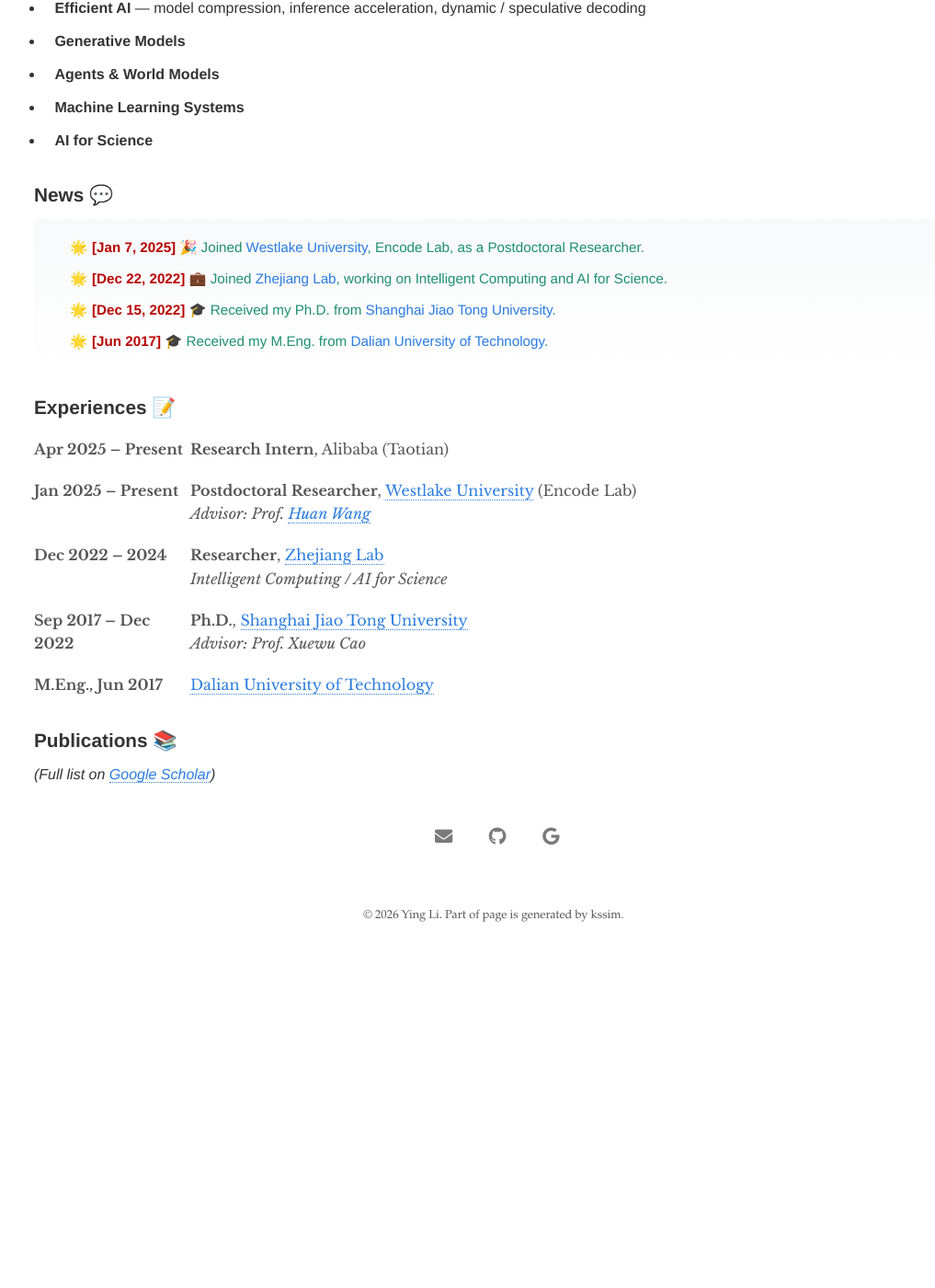
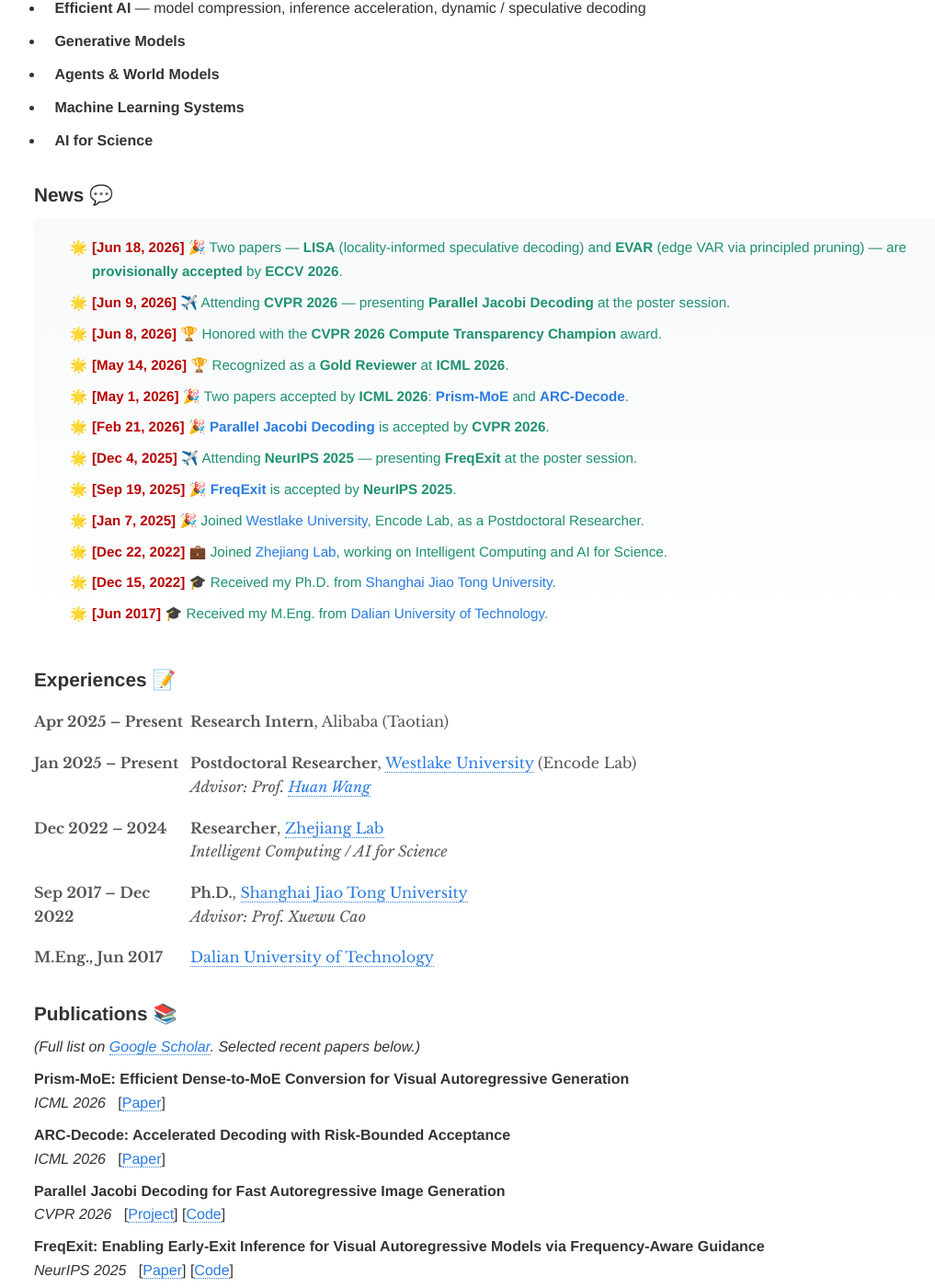
Before and after one commit to NeuraLiying/NeuraLiying.github.io, a Jekyll site: the page built from index.md, in a window 1280 px wide and 1400 px high, scrolled down 533 px. Shown: the whole window at 92% size, without its empty margins (103-1120 px from the left). Built offline with Jekyll 4.4.1, drawn with Linux system fonts in a browser that asks for light colours; our own code applies the rules of GitHub Pages for plain Markdown files; before the commit the page ends 1573 px from its top, so only the background shows below that.

Commit message:
Add 8 paper/award news entries and 4 publications
News (reverse chronological, new items):
- 2026.06.18 ECCV 2026 — LISA + EVAR provisionally accepted
- 2026.06.09 CVPR 2026 — attending, poster
- 2026.06.08 CVPR 2026 Compute Transparency Champion award
- 2026.05.14 ICML 2026 Gold Reviewer award
- 2026.05.01 ICML 2026 — Prism-MoE + ARC-Decode accepted
- 2026.02.21 CVPR 2026 — Parallel Jacobi Decoding accepted
- 2025.12.04 NeurIPS 2025 — attending, poster
- 2025.09.19 NeurIPS 2025 — FreqExit accepted

Publications:
- Prism-MoE (ICML 2026)
- ARC-Decode (ICML 2026)
- Parallel Jacobi Decoding (CVPR 2026)
- FreqExit (NeurIPS 2025)

Paper titles in News link out to the paper/project page directly so
readers can one-click from the news scroll.

Co-Authored-By: Claude Opus 4.7 <noreply@anthropic.com>

```diff
--- a/index.md
+++ b/index.md
@@ -22,6 +22,14 @@ My work focuses on making large models **faster**, **lighter**, and **deployable
 
 <div style="max-height:500px;overflow-y:auto;padding:15px;background-color:#f9f9f9;border-radius:6px;">
   <ul>
+    <li><b><font color="#b80000">[Jun 18, 2026]</font></b> 🎉 Two papers — <b>LISA</b> (locality-informed speculative decoding) and <b>EVAR</b> (edge VAR via principled pruning) — are <b>provisionally accepted</b> by <b>ECCV 2026</b>.</li>
+    <li><b><font color="#b80000">[Jun 9, 2026]</font></b> ✈️ Attending <b>CVPR 2026</b> — presenting <b>Parallel Jacobi Decoding</b> at the poster session.</li>
+    <li><b><font color="#b80000">[Jun 8, 2026]</font></b> 🏆 Honored with the <b>CVPR 2026 Compute Transparency Champion</b> award.</li>
+    <li><b><font color="#b80000">[May 14, 2026]</font></b> 🏆 Recognized as a <b>Gold Reviewer</b> at <b>ICML 2026</b>.</li>
+    <li><b><font color="#b80000">[May 1, 2026]</font></b> 🎉 Two papers accepted by <b>ICML 2026</b>: <a href="https://icml.cc/virtual/2026/poster/65615" target="_blank"><b>Prism-MoE</b></a> and <a href="https://icml.cc/virtual/2026/poster/66788" target="_blank"><b>ARC-Decode</b></a>.</li>
+    <li><b><font color="#b80000">[Feb 21, 2026]</font></b> 🎉 <a href="https://boyaliao.github.io/PJD/" target="_blank"><b>Parallel Jacobi Decoding</b></a> is accepted by <b>CVPR 2026</b>.</li>
+    <li><b><font color="#b80000">[Dec 4, 2025]</font></b> ✈️ Attending <b>NeurIPS 2025</b> — presenting <b>FreqExit</b> at the poster session.</li>
+    <li><b><font color="#b80000">[Sep 19, 2025]</font></b> 🎉 <a href="https://proceedings.neurips.cc/paper_files/paper/2025/file/95cb60b65d9f2c0cd78b567ffebde9e6-Paper-Conference.pdf" target="_blank"><b>FreqExit</b></a> is accepted by <b>NeurIPS 2025</b>.</li>
     <li><b><font color="#b80000">[Jan 7, 2025]</font></b> 🎉 Joined <a href="https://en.westlake.edu.cn/" target="_blank">Westlake University</a>, Encode Lab, as a Postdoctoral Researcher.</li>
     <li><b><font color="#b80000">[Dec 22, 2022]</font></b> 💼 Joined <a href="https://en.zhejianglab.com/" target="_blank">Zhejiang Lab</a>, working on Intelligent Computing and AI for Science.</li>
     <li><b><font color="#b80000">[Dec 15, 2022]</font></b> 🎓 Received my Ph.D. from <a href="https://en.sjtu.edu.cn/" target="_blank">Shanghai Jiao Tong University</a>.</li>
@@ -69,6 +77,30 @@ My work focuses on making large models **faster**, **lighter**, and **deployable
 
 ### Publications 📚
 
-*(Full list on [Google Scholar](https://scholar.google.com/citations?user=jIkHgFAAAAAJ))*
+*(Full list on [Google Scholar](https://scholar.google.com/citations?user=jIkHgFAAAAAJ). Selected recent papers below.)*
 
-<!-- === Add your papers here later === -->
+<p>
+  <b>Prism-MoE: Efficient Dense-to-MoE Conversion for Visual Autoregressive Generation</b><br>
+  <i>ICML 2026</i> &nbsp;
+  [<a href="https://icml.cc/virtual/2026/poster/65615" target="_blank">Paper</a>]
+</p>
+
+<p>
+  <b>ARC-Decode: Accelerated Decoding with Risk-Bounded Acceptance</b><br>
+  <i>ICML 2026</i> &nbsp;
+  [<a href="https://icml.cc/virtual/2026/poster/66788" target="_blank">Paper</a>]
+</p>
+
+<p>
+  <b>Parallel Jacobi Decoding for Fast Autoregressive Image Generation</b><br>
+  <i>CVPR 2026</i> &nbsp;
+  [<a href="https://boyaliao.github.io/PJD/" target="_blank">Project</a>]
+  [<a href="https://github.com/boyaliao/PJD" target="_blank">Code</a>]
+</p>
+
+<p>
+  <b>FreqExit: Enabling Early-Exit Inference for Visual Autoregressive Models via Frequency-Aware Guidance</b><br>
+  <i>NeurIPS 2025</i> &nbsp;
+  [<a href="https://proceedings.neurips.cc/paper_files/paper/2025/file/95cb60b65d9f2c0cd78b567ffebde9e6-Paper-Conference.pdf" target="_blank">Paper</a>]
+  [<a href="https://github.com/NeuraLiying/FreqExit" target="_blank">Code</a>]
+</p>
```
